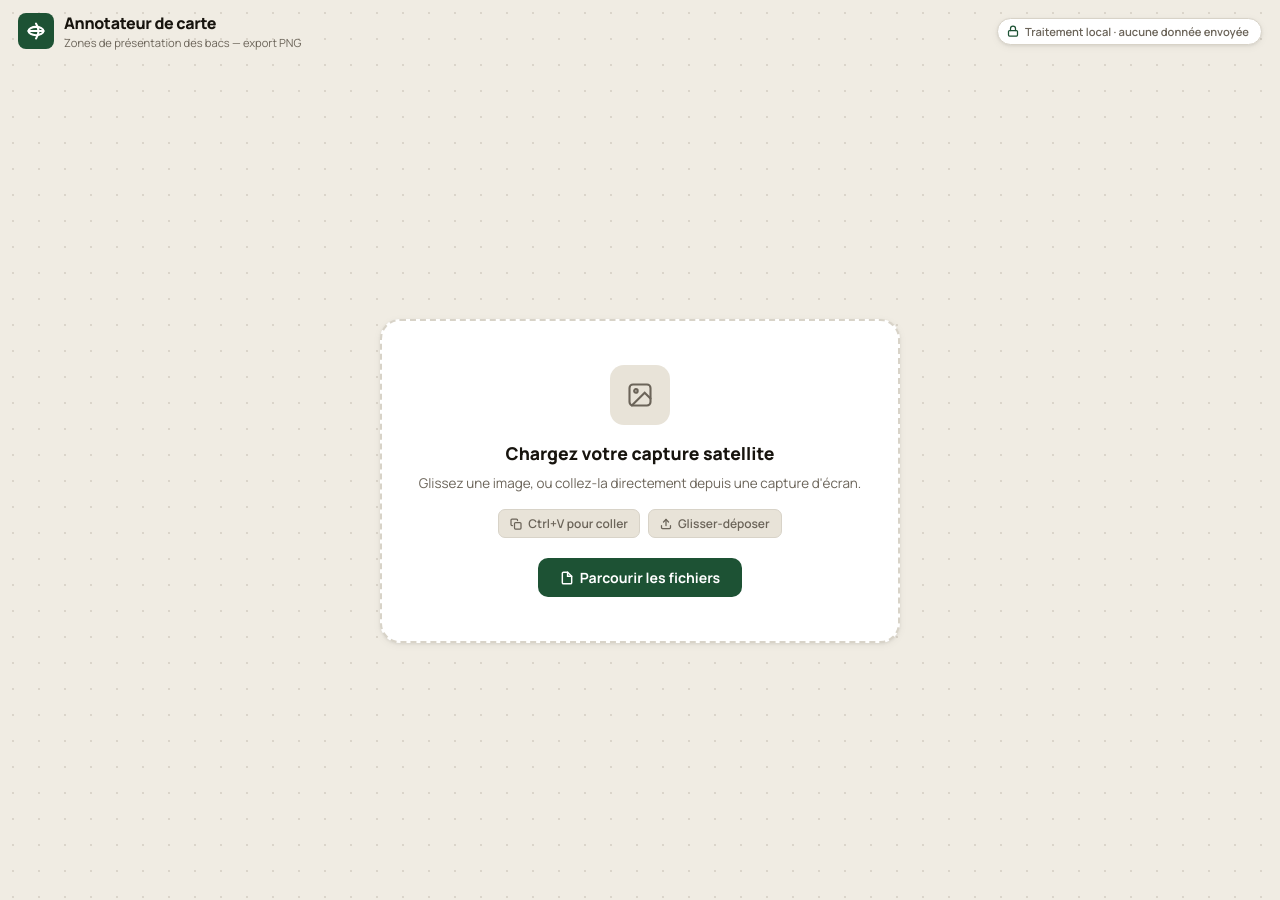
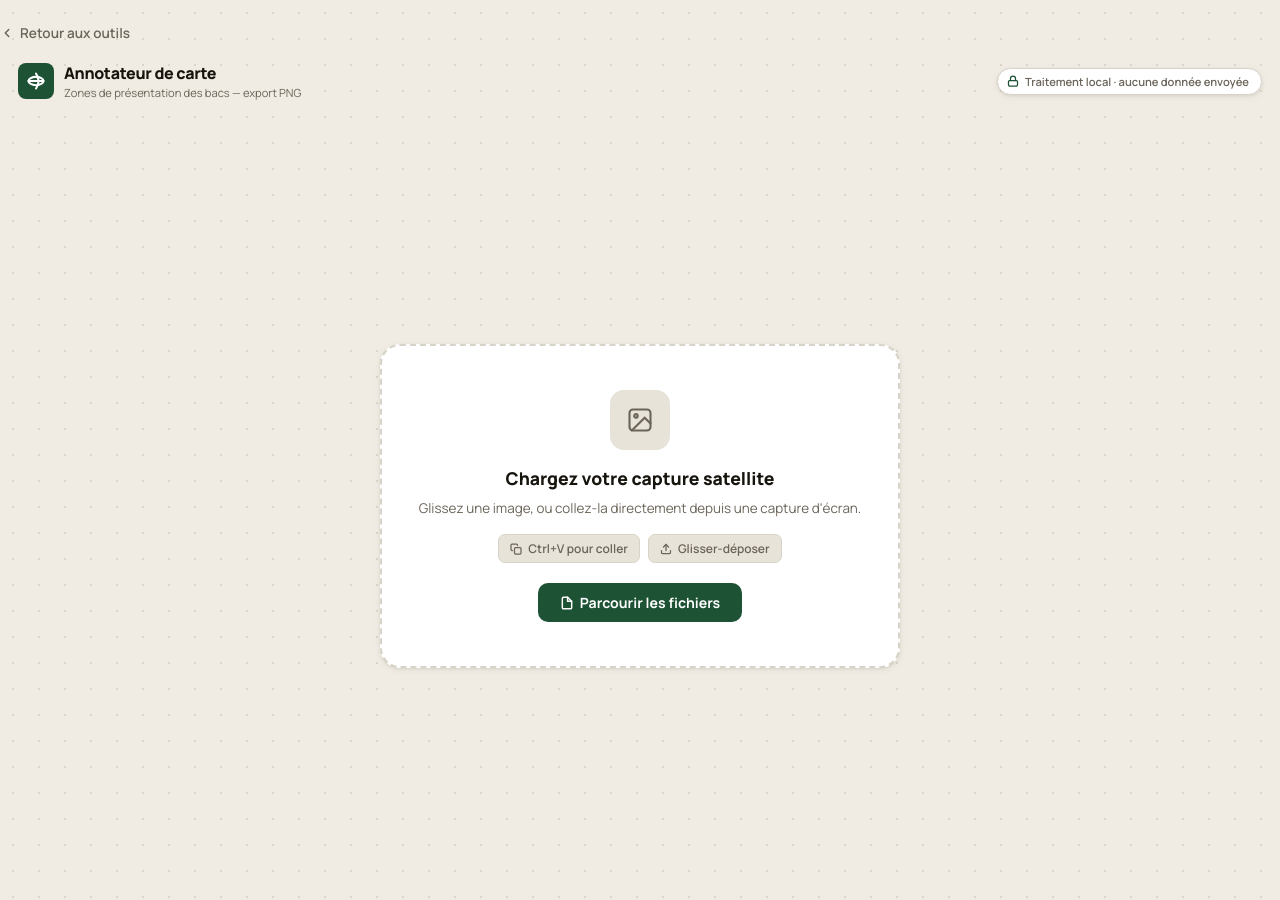
Before and after one commit to yvesmarti/yvesmarti.github.io, a Jekyll site: the page outils/annotateur-carte.html, which Jekyll copies as it is, in a window 1280 px wide. Built offline with Jekyll 4.4.1, drawn with Linux system fonts in a browser that asks for light colours.

Commit message:
Ajoute l'annotateur de carte dans les outils + lien retour
- Référence outils/annotateur-carte.html dans _data/outils.yml sous "Autres outils pratiques"
- Ajoute un lien "Retour aux outils" en haut de la page annotateur-carte, même style que la page QR code

https://claude.ai/code/session_01Dj4xrUf3LLwkLcZL5KMfBt

```diff
--- a/_data/outils.yml
+++ b/_data/outils.yml
@@ -73,3 +73,8 @@
       description: Créez des QR codes (URL, contact vCard, WiFi) directement dans le navigateur, sans serveur ni transfert de données.
       lien: outils/qr-code.html
       actif: true
+
+    - nom: Annotateur de carte
+      description: Annotez vos captures satellite pour délimiter les zones de présentation des bacs, puis exportez en PNG.
+      lien: outils/annotateur-carte.html
+      actif: true
--- a/outils/annotateur-carte.html
+++ b/outils/annotateur-carte.html
@@ -89,9 +89,29 @@ kbd{background:var(--surface);border:1px solid var(--border);border-radius:5px;p
 /* Canvas */
 .canvas-wrap{flex:1;overflow:auto;min-height:0;background:#1e1e1e;display:flex;align-items:flex-start;justify-content:center;padding:20px;}
 #canvas{display:block;max-width:100%;height:auto;border-radius:5px;box-shadow:0 8px 32px rgba(0,0,0,.5);}
+
+/* ── BACK LINK ─────────────────────────────────────────── */
+.back-link {
+  display: inline-flex;
+  align-items: center;
+  gap: 6px;
+  margin: 1.5rem 0 0.5rem;
+  font-size: .85rem;
+  font-weight: 600;
+  color: var(--text-md);
+  text-decoration: none;
+  transition: color .15s;
+}
+.back-link:hover { color: var(--green); }
 </style>
 </head>
 <body>
+
+<!-- Retour aux outils -->
+<a href="../outils.html" class="back-link">
+  <svg width="14" height="14" viewBox="0 0 24 24" fill="none" stroke="currentColor" stroke-width="2.5" stroke-linecap="round" stroke-linejoin="round"><polyline points="15 18 9 12 15 6"/></svg>
+  Retour aux outils
+</a>
 
 <header class="hd">
   <div class="brand">
```
